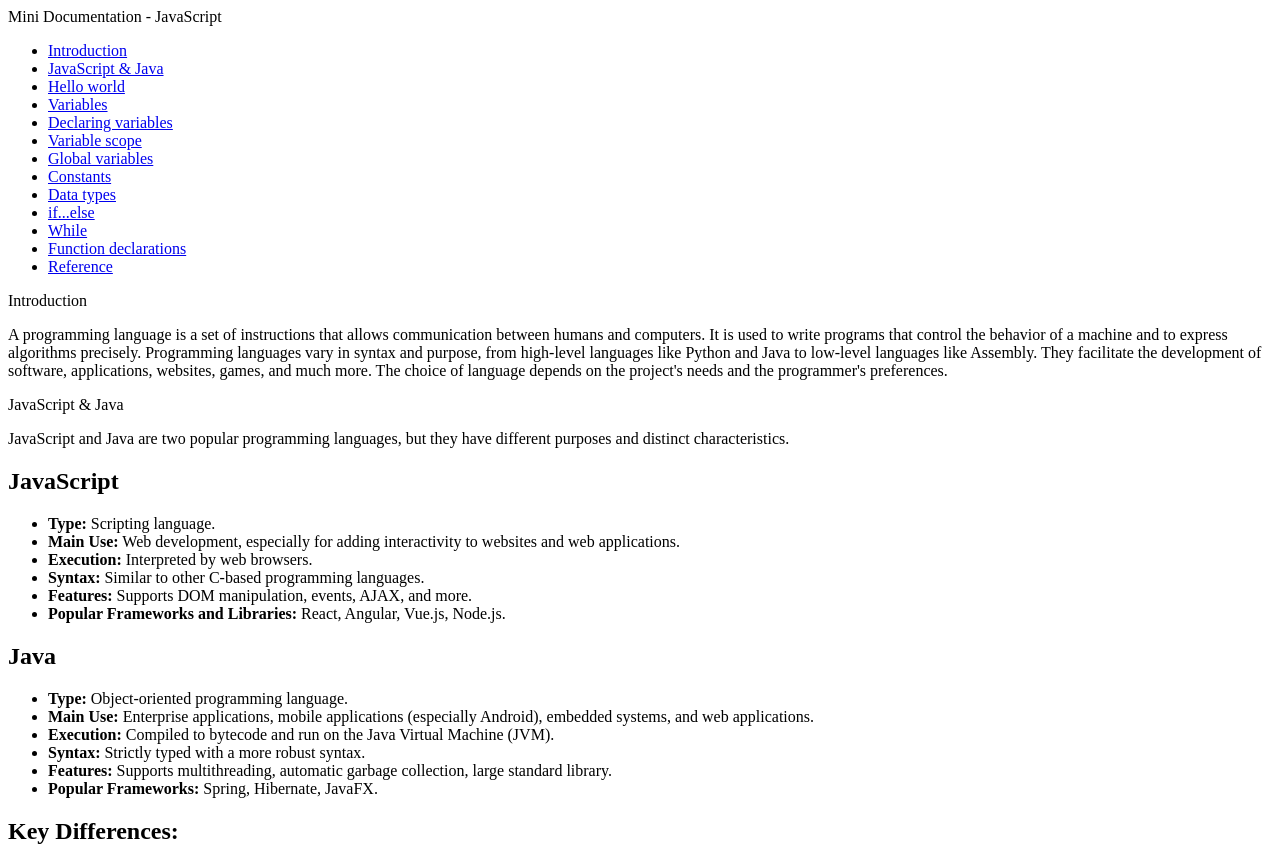
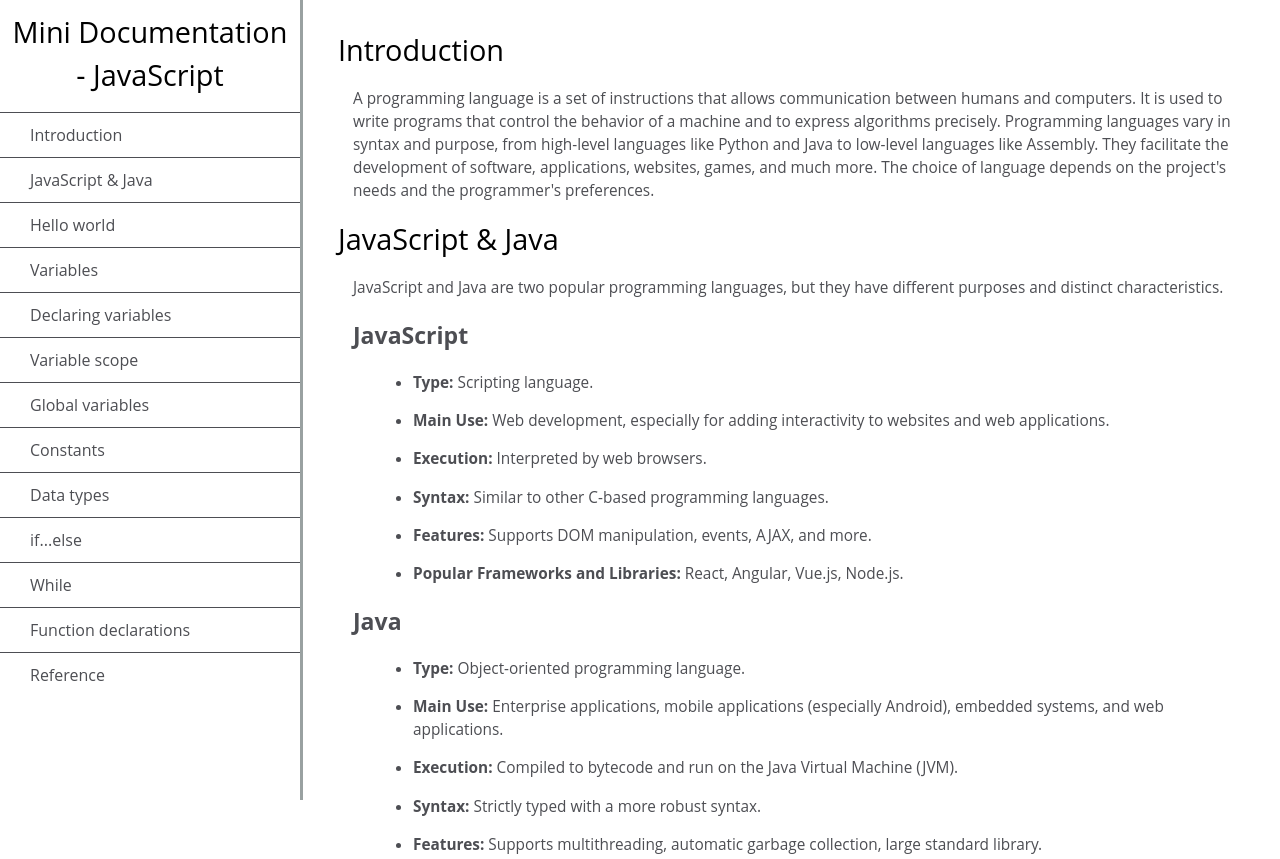
Before and after one commit to tamyressilvazz/basic-HtmlCss, a plain HTML site: page TechnicalDocPage/index.html in a window 1280 px wide. Shown: the top 859 px of the page. Drawn offline with Linux system fonts and the light colour scheme; files that its build step writes are made by us from their sources.

Commit message:
styles and changes html

```diff
--- a/TechnicalDocPage/index.html
+++ b/TechnicalDocPage/index.html
@@ -53,7 +53,7 @@
     </nav>
 
     <main id="main-doc">
-        <section class="main-section" id="introduction">
+        <section class="main-section" id="Introduction">
             <header>Introduction</header>
             <article>
                 <p>A programming language is a set of instructions that allows communication between humans and computers.
@@ -348,7 +348,7 @@
                 <ul>
                     <li>
                         All the documentation in this page is taken from
-                        <a href="https://developer.mozilla.org/en-US/docs/Web/JavaScript?form=MG0AV3" target="_blank"></a>
+                        <a href="https://developer.mozilla.org/en-US/docs/Web/JavaScript?form=MG0AV3" target="_blank">here</a>
                     </li>
                 </ul>
             </article>
--- /dev/null
+++ b/TechnicalDocPage/styles.css
@@ -0,0 +1,124 @@
+html, body{
+    min-width: 290px;
+    color: #4d4e53;
+    background-color: #ffffff;
+    font-family: 'Open Sans', Arial, sans-serif;
+    line-height: 1.5;
+}
+
+main{
+    display: block;
+}
+
+#main-doc{
+    position: absolute;
+    margin-left: 310px;
+    padding: 20px;
+    margin-bottom: 110px;
+}
+
+#main-doc header{
+    text-align: left;
+    margin: 0;
+}
+
+nav{
+    display: block;
+}
+
+#navbar{
+    position: fixed;
+    min-width: 290px;
+    top: 0;
+    left: 0;
+    width: 300px;
+    height: 100%;
+    border-right: solid;
+    border-color: rgba(0, 22, 22, 0.4);
+}
+
+#navbar a{
+    display: block;
+    padding: 10px 30px;
+    color: #4d4e53;
+    text-decoration: none;
+    cursor: pointer;
+}
+
+#navbar li{
+    color: #4d4e53;
+    border-top: 1px solid;
+    list-style: none;
+    position: relative;
+    width: 100%;
+}
+
+#navbar ul{
+    height: 88%;
+    padding: 0;
+    overflow: scroll;
+    scrollbar-color: black gray;
+    scrollbar-width: thin;
+}
+
+header{
+    display: block;
+    color: black;
+    margin: 10px;
+    text-align: center;
+    font-size: 1.8em;
+    font-weight: thin;
+}
+
+ul{
+    display: block;
+    list-style-type: disc;
+    margin-block-start: 1em;
+    margin-block-end: 1em;
+    margin-inline-start: 0;
+    margin-inline-end: 0;
+    padding-inline-start: 40px;
+}
+
+p{
+    display: block;
+    margin-block-start: 1em;
+    margin-block-end: 1em;
+    margin-inline-start: 0;
+    margin-inline-end: 0;
+}
+
+section article{
+    color: #4d4e53;
+    margin: 15px;
+    font-size: 0.96em;
+}
+
+section li{
+    margin: 15px 0 0 20px;
+}
+
+li{
+    display: list-item;
+
+}
+
+code{
+    display: block;
+    text-align: left;
+    white-space: pre-line;
+    position: relative;
+    word-break: normal;
+    word-wrap: normal;
+    line-height: 2;
+    background-color: #f7f7f7;
+    padding: 15px;
+    margin: 10px;
+    border-radius: 5px;
+    font-family: monospace;
+}
+
+a{
+    text-decoration: underline;
+    cursor: pointer;
+}
```
